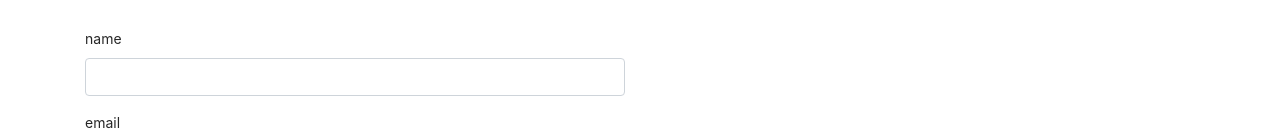
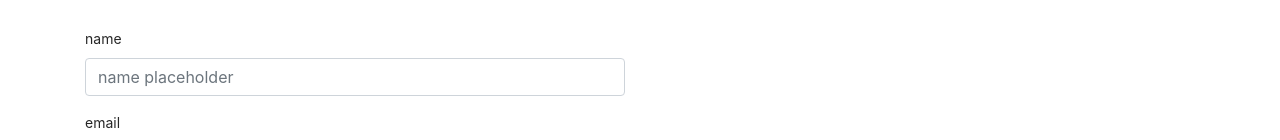
Before and after one commit to zead1992/react-app, a React (Create React App) app: page /formik in a window 1280 px wide. Shown: the part 267-407 px from the top of the page. Built offline with nearby package versions, Linux system fonts and the light colour scheme.

Commit message:
formik: field use render

```diff
--- a/src/components/YoutubeFormikForm.tsx
+++ b/src/components/YoutubeFormikForm.tsx
@@ -1,5 +1,5 @@
 import React from 'react';
-import {ErrorMessage, Field, Form, Formik} from "formik";
+import {ErrorMessage, Field, Form, Formik, FormikProps} from "formik";
 import * as Yup from 'yup';
 
 type IForm = {
@@ -55,6 +55,7 @@ function YoutubeFormikForm(props) {
     //
     // });
 
+
     const formKeys = (key: keyof IForm) => {
         return key;
     }
@@ -79,9 +80,15 @@ function YoutubeFormikForm(props) {
                             <div className="form-group">
                                 <label htmlFor={formKeys('name')}>name</label>
                                 <Field name={formKeys('name')}
-                                       type="text"
-                                       className="form-control"
-                                       id={formKeys('name')}/>
+                                       render={({field, form}) => (
+                                           <input
+                                               {...field}
+                                               placeholder={'name placeholder'}
+                                               type="text"
+                                               className="form-control"
+                                               id={formKeys('name')}/>
+                                       )}
+                                />
                                 <ErrorMessage name={formKeys('name')}>
                                     {errorMessage => <small className="text-danger">{errorMessage}</small>}
                                 </ErrorMessage>
```
